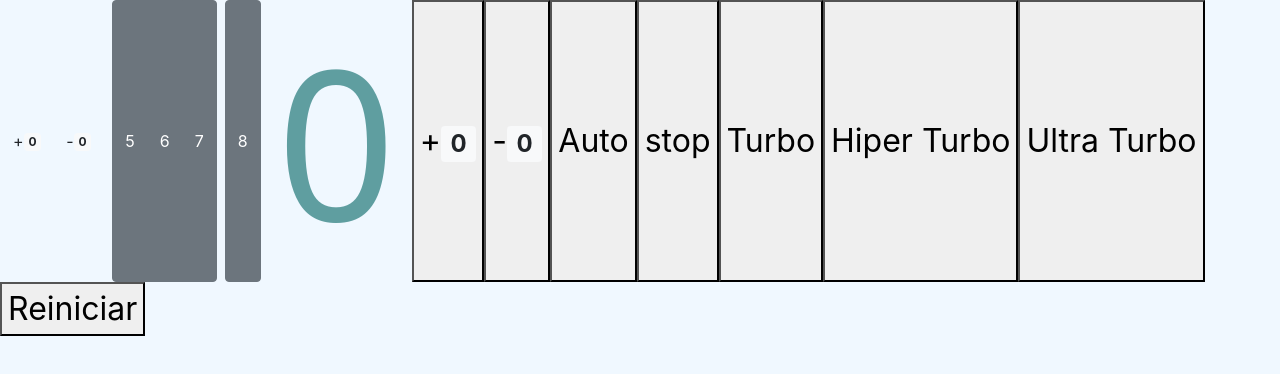
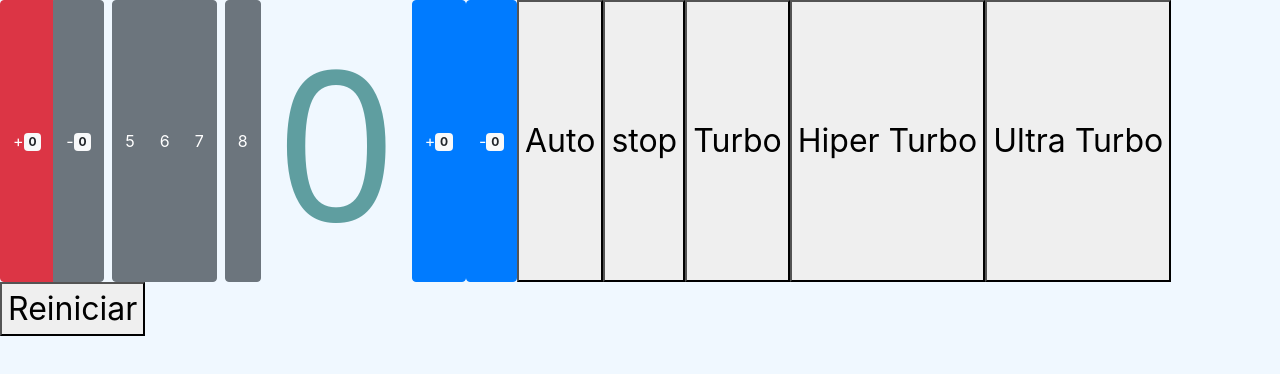
Before and after one commit to andresgf95/megacontador, a React (Create React App) app: page / in a window 1280 px wide. Shown: the top 374 px of the page. Built offline with nearby package versions, Linux system fonts and the light colour scheme.

Commit message:
arranxos bootstarp

```diff
--- a/src/App.js
+++ b/src/App.js
@@ -84,8 +84,8 @@ function App() {
   return (
   <div class="btn-toolbar" role="toolbar" aria-label="Toolbar with button groups">
       <div class="btn-group mr-2" role="group" aria-label="First group">
-        <Boton texto='+' type='btn-primary' operador={NumeroDeIncrementos}/>
-        <Boton texto='-' type='btn btn-secondary' operador={NumeroDeDisminucion}/>
+        <Boton texto='+' operador={NumeroDeIncrementos} type="danger"/>
+        <Boton texto='-' operador={NumeroDeDisminucion} type="secondary"/>
       </div>
       <div class="btn-group mr-2" role="group" aria-label="Second group">
         <button type="button" class="btn btn-secondary">5</button>
--- a/src/components/boton.jsx
+++ b/src/components/boton.jsx
@@ -13,7 +13,7 @@ function Boton({texto, operador, type="primary"}) {
 
   return (
   <button className={
-          "btn" +
+          "btn " +
           ( type === "primary" ? "btn-primary" : "") +
           ( type === "secondary" ? "btn-secondary" : "") +
           ( type === "success" ? "btn-success" : "") +
```
